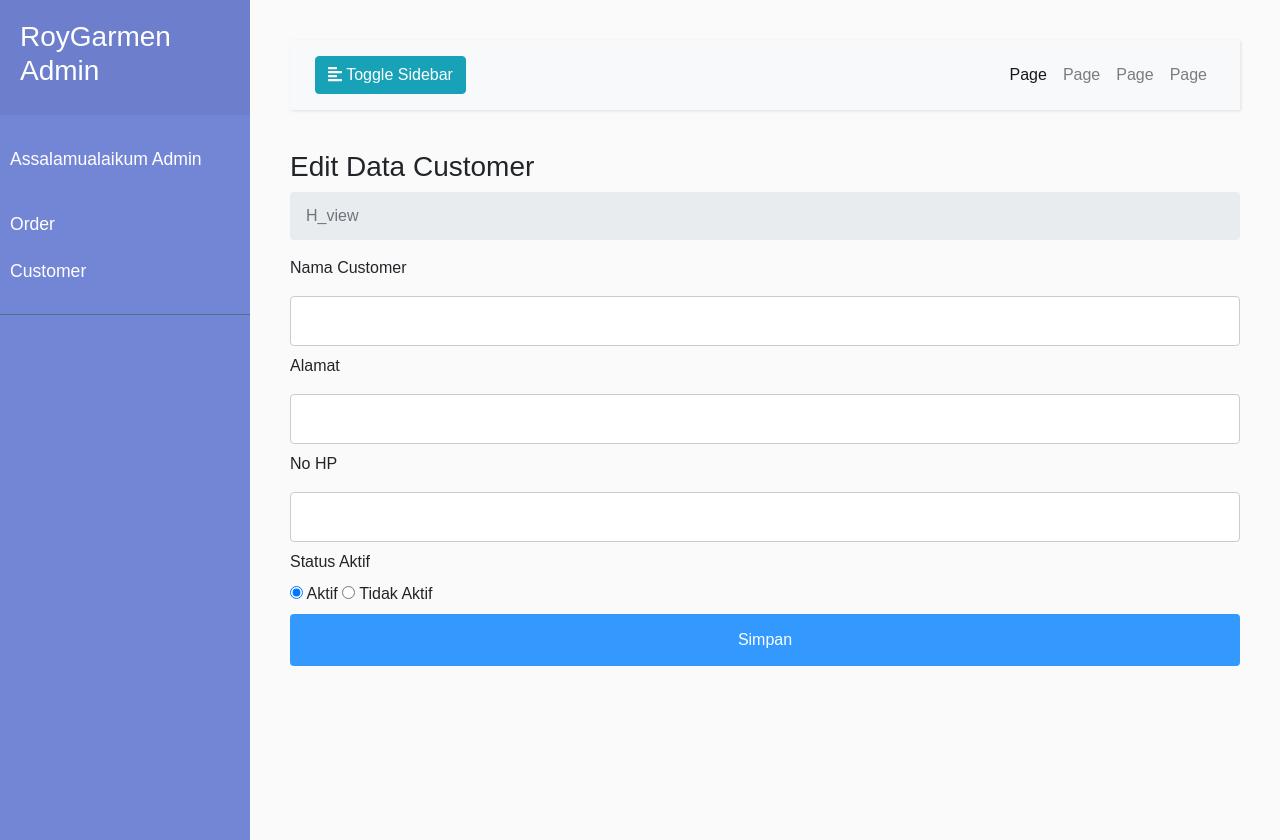
After one commit to royhanafifal/roygarmen, a CodeIgniter app: the page made by application/views/admin/customer/add_customer.php in a window 1280 px wide. The commit adds this page. Run offline with CodeIgniter, Linux system fonts and the light colour scheme; some libraries are stand-ins or nearby versions.

Commit message:
lupa apa

```diff
--- a/application/config/config.php
+++ b/application/config/config.php
@@ -35,7 +35,7 @@ $config['base_url'] = 'http://localhost/roygarmen/';
 | variable so that it is blank.
 |
 */
-$config['index_page'] = 'index.php';
+$config['index_page'] = '';
 
 /*
 |--------------------------------------------------------------------------
--- a/application/controllers/Admin.php
+++ b/application/controllers/Admin.php
@@ -19,7 +19,7 @@ class Admin extends CI_Controller {
 
     public function save_order(){
         $this->order_status_m->insert_status();
-        redirect('admin/order/order');
+        redirect('admin');
     }
 
     function get_edit_order(){
@@ -49,12 +49,12 @@ class Admin extends CI_Controller {
         $this->proses_2      = $_GET['proses2'];
         $this->proses_3      = $_GET['proses3'];
         $this->order_status_m->update($this);
-        redirect('admin/order/order');
+        redirect('admin');
     }
 
     function delete_order(){
         $id_order = $this->uri->segment(3);
         $this->order_status_m->delete_order($id_order);
-        redirect('admin/order/order');
+        redirect('admin');
     }
 }
--- a/application/controllers/Customer.php
+++ b/application/controllers/Customer.php
@@ -18,8 +18,8 @@ class Customer extends CI_Controller {
     }
 
     public function save_customer(){
-        $this->customer_m->insert_status();
-        redirect('admin/customer/customer');
+        $this->customer_m->insert_customer();
+        redirect('customer');
     }
 
     function get_edit_customer(){
@@ -51,6 +51,6 @@ class Customer extends CI_Controller {
     function delete_customer(){
         $id_customer = $this->uri->segment(3);
         $this->customer_m->delete_customer($id_customer);
-        redirect('admin/customer/customer');
+        redirect('customer');
     }
 }
--- a/application/models/order_status_m.php
+++ b/application/models/order_status_m.php
@@ -2,6 +2,7 @@
 class Order_status_m extends CI_Model{
 
   function get_status(){
+    $this->db->order_by('tanggal_order', 'DESC');
     $query = $this->db->get('order_status');
     return $query->result();
   }
--- a/application/views/admin/_partials/sidebar.php
+++ b/application/views/admin/_partials/sidebar.php
@@ -5,11 +5,11 @@
 
             <ul class="list-unstyled components">
                 <p>Assalamualaikum Admin</p>
-                <li class="active">
-                    <a href="<?php echo site_url('admin');?>">Order</a>
+                <li class="">
+                    <a href="<?php echo base_url('admin');?>">Order</a>
                 </li>
                 <li>
-                    <a href="<?php echo site_url('customer');?>">Customer</a>
+                    <a href="<?php echo base_url('customer');?>">Customer</a>
                 </li>
             </ul>
         </nav>
--- /dev/null
+++ b/application/views/admin/customer/add_customer.php
@@ -0,0 +1,67 @@
+<!DOCTYPE html>
+<html>
+
+<head>
+    <?php $this->load->view("admin/_partials/head.php") ?>
+    <style>
+        input[type=text], select {
+            width: 100%;
+            padding: 12px 20px;
+            margin: 8px 0;
+            display: inline-block;
+            border: 1px solid #ccc;
+            border-radius: 4px;
+            box-sizing: border-box;
+        }
+
+        input[type=submit] {
+            width: 100%;
+            background-color: #3399ff;
+            color: white;
+            padding: 14px 20px;
+            margin: 8px 0;
+            border: none;
+            border-radius: 4px;
+            cursor: pointer;
+        }
+
+        input[type=submit]:hover {
+            background-color: #3399ff;
+        }
+    </style>
+</head>
+
+<body>
+    <div class="wrapper">
+        <!-- Sidebar  -->
+        <?php $this->load->view("admin/_partials/sidebar.php") ?>
+
+        <!-- Page Content  -->
+        <div id="content">
+
+            <?php $this->load->view("admin/_partials/navbar.php") ?>
+
+            <h3>Edit Data Customer</h3>
+            <?php $this->load->view("admin/_partials/breadcrumb.php") ?>
+
+            <form action="<?php echo site_url('customer/save_customer');?>" method="get">
+                <label for="namaCustomer">Nama Customer</label>
+                <input name="nama_customer" type="text" id="namaCustomer"><br>
+                <label for="alamat">Alamat</label>
+                <input name="alamat_customer" type="text" id="alamat"><br>
+                <label for="noHP">No HP</label>
+                <input name="no_hp_customer" type="text" id="noHP"><br>
+                <label for="status">Status Aktif</label><br>
+                <input type="radio" name="status" value=true checked> Aktif
+                <input type="radio" name="status" value=false> Tidak Aktif<br>
+                <input type="submit" value="Simpan">
+            </form>
+
+        </div>
+    </div>
+
+    <?php $this->load->view("admin/_partials/js.php") ?>
+
+</body>
+
+</html>
--- a/application/views/admin/customer/customer.php
+++ b/application/views/admin/customer/customer.php
@@ -18,7 +18,7 @@
             <h2>Data Customer</h2>
             <?php $this->load->view("admin/_partials/breadcrumb.php") ?>
 
-            <form action="<?php echo site_url('customer/add_order');?>"><button class="button button2">Tambahkan Customer</button></form>
+            <form action="<?php echo site_url('customer/add_customer');?>"><button class="button button2">Tambahkan Customer</button></form>
 
             <table class="table table-bordered">
                     <thead>
@@ -45,8 +45,8 @@
 
                             </td>
                             <td>
-                                    <a href="<?php echo site_url('admin/get_edit_customer/'.$data->id_customer);?>">Edit</a> |
-                                    <a href="<?php echo site_url('admin/delete_customer/'.$data->id_customer);?>">Hapus</a>
+                                    <a href="<?php echo site_url('customer/get_edit_customer/'.$data->id_customer);?>">Edit</a> |
+                                    <a href="<?php echo site_url('customer/delete_customer/'.$data->id_customer);?>">Hapus</a>
                             </td>
                         </tr>
                         <?php $no++; } ?>
--- a/application/views/admin/order/edit_order.php
+++ b/application/views/admin/order/edit_order.php
@@ -44,7 +44,7 @@
             <h3>Edit Data Order</h3>
             <?php $this->load->view("admin/_partials/breadcrumb.php") ?>
 
-            <form action="<?php echo site_url('admin/update_order');?>" method="get">
+            <form action="<?php echo base_url('admin/update_order');?>" method="get">
                 <label for="orderKode">Kode Order</label>
                 <input name="id_order" type="text" id="orderKode" value="<?php echo $id_order;?>"><br>
                 <label for="namaPemesan">Nama Pemesan</label>
```
Also changed, not shown: application/models/customer_m.php (+4 -3 lines), .htaccess (added), application/views/admin/customer/edit_customer.php (added).
